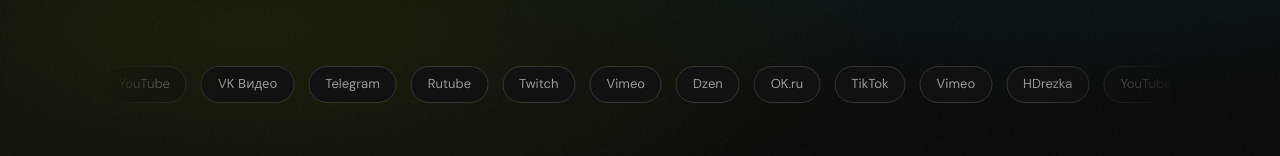
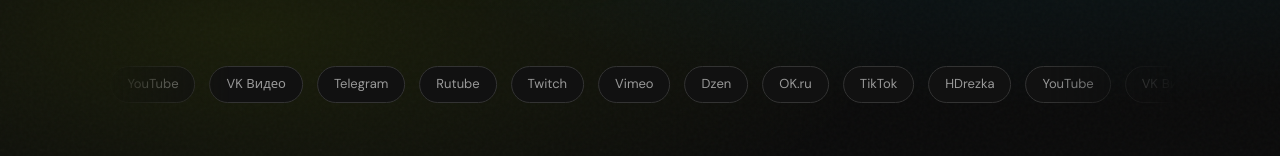
Before and after one commit to CityStas/dubbed, a plain HTML site: page index.html in a window 1280 px wide. Shown: the part 611-767 px from the top of the page. Drawn offline with Linux system fonts and the light colour scheme.

Commit message:
Update index.html

```diff
--- a/index.html
+++ b/index.html
@@ -208,8 +208,8 @@
 
       <div class="marquee" aria-hidden="true">
         <div class="track">
-          <span>HDrezka</span><span>YouTube</span><span>VK Видео</span><span>Telegram</span><span>Rutube</span><span>Twitch</span><span>Vimeo</span><span>Dzen</span><span>OK.ru</span><span>TikTok</span><span>Vimeo</span>
-          <span>HDrezka</span><span>YouTube</span><span>VK Видео</span><span>Telegram</span><span>Rutube</span><span>Twitch</span><span>Vimeo</span><span>Dzen</span><span>OK.ru</span><span>TikTok</span><span>Vimeo</span>
+          <span>HDrezka</span><span>YouTube</span><span>VK Видео</span><span>Telegram</span><span>Rutube</span><span>Twitch</span><span>Vimeo</span><span>Dzen</span><span>OK.ru</span><span>TikTok</span>
+          <span>HDrezka</span><span>YouTube</span><span>VK Видео</span><span>Telegram</span><span>Rutube</span><span>Twitch</span><span>Vimeo</span><span>Dzen</span><span>OK.ru</span><span>TikTok</span>
         </div>
       </div>
     </div>
```
